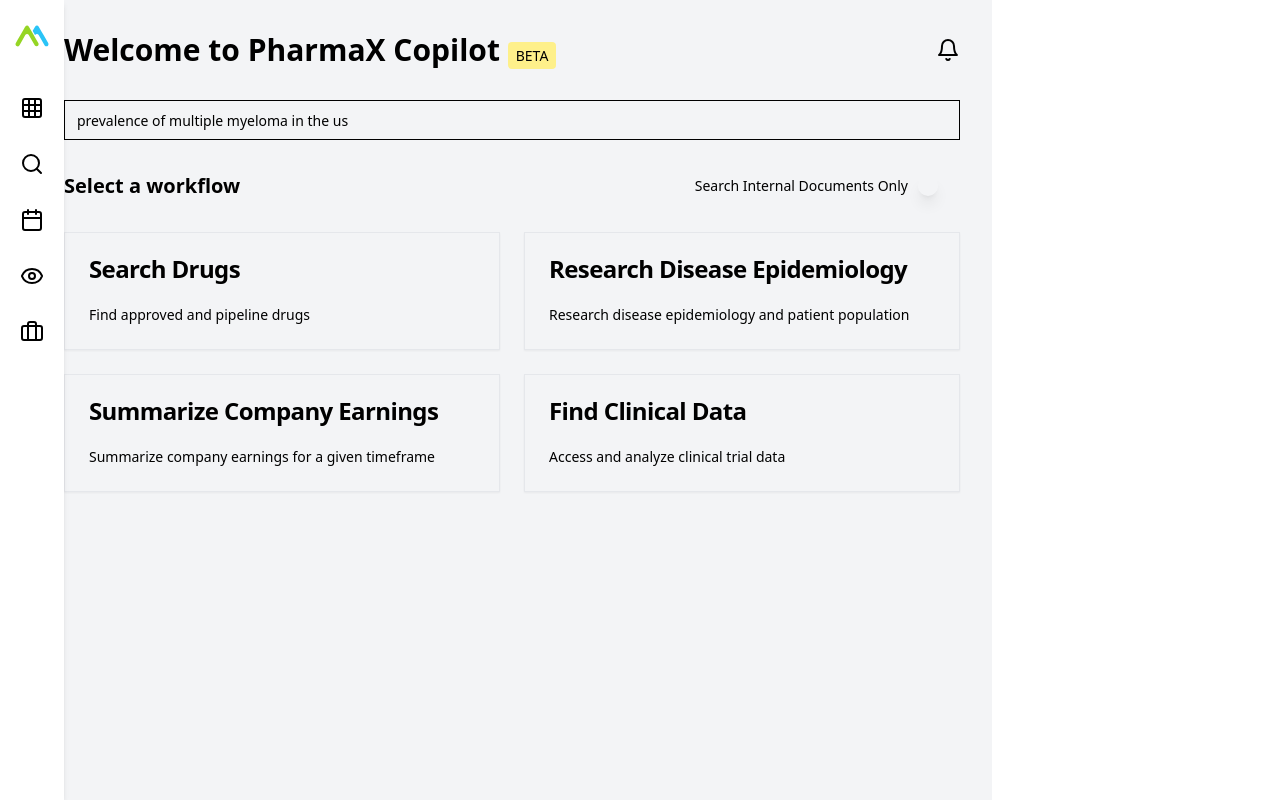
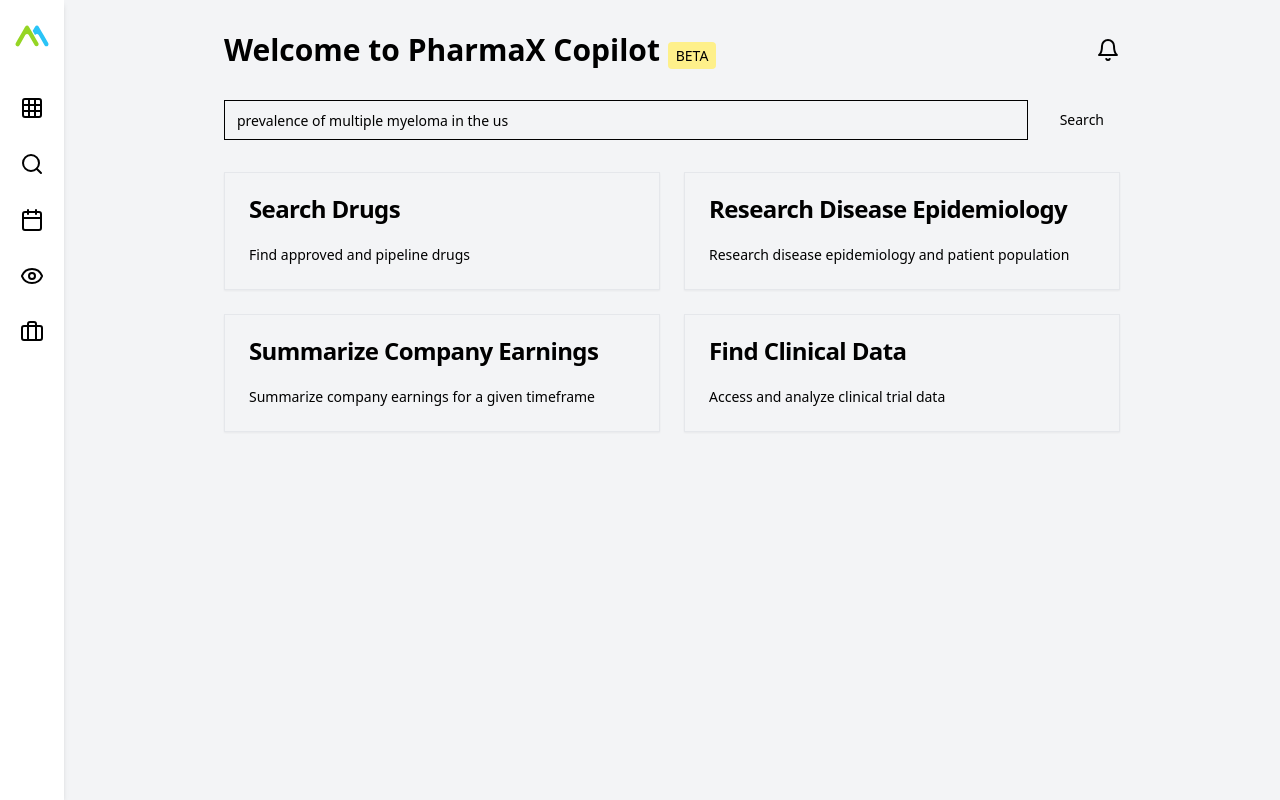
Before and after one commit to IEBS18/mgts, a React (Vite) app in the folder client/: page / in a window 1280 px wide. Shown: the top 800 px of the page. Built offline with nearby package versions, Linux system fonts and the light colour scheme.

Commit message:
Layout, DashBoaed

```diff
--- a/client/src/App.jsx
+++ b/client/src/App.jsx
@@ -2,13 +2,15 @@
 import Dashboard from './components/DashBoard'
 import SearchResults from './components/SearchResults'
 import AdvancedSearch from './components/AdvancedSearch'
-
+import Layout from './pages/Layout'
 const App = () => {
   return (
     <div>
-      <Dashboard />
-      <SearchResults />
-      <AdvancedSearch />
+      <Layout>
+        <Dashboard />
+        {/* <SearchResults /> */}
+        {/* <AdvancedSearch /> */}
+      </Layout>
     </div>
   )
 }
--- a/client/src/Layout.jsx
+++ /dev/null
@@ -1,18 +0,0 @@
-import React from 'react'
-import Sidebar from './components/Sidebar'
-
-function Layout({children}) {
-  return (
-    <div className='flex h-screen'>
-        <div className='fixed top-0 left-0'>
-            <Sidebar />
-        </div>
-        <div className='ml-8'>
-            {children}
-        </div>
-
-    </div>
-  )
-}
-
-export default Layout
--- a/client/src/components/DashBoard.jsx
+++ b/client/src/components/DashBoard.jsx
@@ -1,11 +1,70 @@
-import React from 'react'
-import { Bell, Search } from 'lucide-react'
+// import React, { useState } from 'react'
+// import { Bell, Search } from 'lucide-react'
+// import { Card, CardContent, CardDescription, CardHeader, CardTitle } from "@/components/ui/card"
+// import { Input } from "@/components/ui/input"
+// import { Switch } from "@/components/ui/switch"
+
+
+// export default function Dashboard() {
+//   const workflows = [
+//     { title: "Search Drugs", description: "Find approved and pipeline drugs" },
+//     { title: "Research Disease Epidemiology", description: "Research disease epidemiology and patient population" },
+//     { title: "Summarize Company Earnings", description: "Summarize company earnings for a given timeframe" },
+//     { title: "Find Clinical Data", description: "Access and analyze clinical trial data" },
+//   ]
+
+//   const [query,setQuery] = useState("");
+//   const [data, setData] = useState(null);
+
+//   return (
+//     <div className="flex h-screen bg-gray-100">
+//       {/* Main Content */}
+//       <main className="flex-1 p-8">
+//         <div className="max-w-4xl mx-auto">
+//           <header className="flex justify-between items-center mb-8">
+//             <h1 className="text-3xl font-bold">Welcome to PharmaX Copilot <span className="text-sm font-normal bg-yellow-200 px-2 py-1 rounded">BETA</span></h1>
+//             <Bell className="h-6 w-6" />
+//           </header>
+
+//           <div className="mb-8">
+//             <Input type="text" placeholder="prevalence of multiple myeloma in the us" className="w-full" value={query} />
+//           </div>
+
+//           {/* <div className="flex items-center justify-between mb-8">
+//             <h2 className="text-xl font-semibold">Select a workflow</h2>
+//             <div className="flex items-center">
+//               <span className="mr-2 text-sm">Search Internal Documents Only</span>
+//               <Switch />
+//             </div>
+//           </div> */}
+
+//           <div className="grid grid-cols-1 md:grid-cols-2 gap-6">
+//             {workflows.map((workflow, index) => (
+//               <Card key={index}>
+//                 <CardHeader>
+//                   <CardTitle>{workflow.title}</CardTitle>
+//                 </CardHeader>
+//                 <CardContent>
+//                   <CardDescription>{workflow.description}</CardDescription>
+//                 </CardContent>
+//               </Card>
+//             ))}
+//           </div>
+//         </div>
+//         {/* <SearchResults /> */}
+//       </main>
+
+//     </div>
+//   )
+// }
+
+
+
+import React, { useState } from 'react'
+import { Bell } from 'lucide-react'
 import { Card, CardContent, CardDescription, CardHeader, CardTitle } from "@/components/ui/card"
 import { Input } from "@/components/ui/input"
-import { Switch } from "@/components/ui/switch"
-import Sidebar from './Sidebar'
-import SearchResults from './SearchResults'
-
+import { Button } from "@/components/ui/button"
 
 export default function Dashboard() {
   const workflows = [
@@ -15,11 +74,29 @@
     { title: "Find Clinical Data", description: "Access and analyze clinical trial data" },
   ]
 
+  const [query, setQuery] = useState("");  // State for storing input value
+  const [data, setData] = useState(null);  // State for storing response data
+
+  // Function to handle the POST request
+  const handleSearch = async () => {
+    try {
+      const response = await fetch('http://localhost:5000/search', {
+        method: 'POST',
+        headers: {
+          'Content-Type': 'application/json',
+        },
+        body: JSON.stringify({ query }),  // Send the query as the POST body
+      });
+
+      const result = await response.json();
+      setData(result);  // Update the data state with the response
+    } catch (error) {
+      console.error('Error making POST request:', error);
+    }
+  }
+
   return (
     <div className="flex h-screen bg-gray-100">
-      {/* Sidebar */}
-{/*
-        <Sidebar /> */}
       {/* Main Content */}
       <main className="flex-1 p-8">
         <div className="max-w-4xl mx-auto">
@@ -28,16 +105,18 @@
             <Bell className="h-6 w-6" />
           </header>
 
-          <div className="mb-8">
-            <Input type="text" placeholder="prevalence of multiple myeloma in the us" className="w-full" />
-          </div>
+          <div className="mb-8 flex">
+            {/* Input field with onChange handler */}
+            <Input
+              type="text"
+              placeholder="prevalence of multiple myeloma in the us"
+              className="w-full mr-2"
+              value={query}
+              onChange={(e) => setQuery(e.target.value)}  // Update query state
+            />
 
-          <div className="flex items-center justify-between mb-8">
-            <h2 className="text-xl font-semibold">Select a workflow</h2>
-            <div className="flex items-center">
-              <span className="mr-2 text-sm">Search Internal Documents Only</span>
-              <Switch />
-            </div>
+            {/* Button to trigger POST request */}
+            <Button variant="secondary" onClick={handleSearch} className="ml-2">Search</Button>
           </div>
 
           <div className="grid grid-cols-1 md:grid-cols-2 gap-6">
@@ -52,10 +131,16 @@
               </Card>
             ))}
           </div>
+
+          {/* Display the response data if available */}
+          {data && (
+            <div className="mt-8">
+              <h2 className="text-xl font-semibold">Search Results:</h2>
+              <pre>{JSON.stringify(data, null, 2)}</pre>
+            </div>
+          )}
         </div>
-        {/* <SearchResults /> */}
       </main>
-
     </div>
   )
 }
--- a/client/src/components/Sidebar.jsx
+++ b/client/src/components/Sidebar.jsx
@@ -1,12 +1,36 @@
+// import React from 'react'
+// import { Search, Grid, Calendar, Eye, Briefcase} from 'lucide-react'
+// import { Button } from "@/components/ui/button"
+// import insimine from "@/assets/Insimine.svg"
+// const Sidebar = () => {
+//   return (
+//     <aside className="w-16 bg-white shadow-md sticky top-0 h-screen">
+//     <div className="flex flex-col items-center py-4">
+//       <div className="w-10 h-10 bg-white-200 rounded-full mb-8"><img src={insimine} alt='insime logo' /></div>
+//       <Button variant="ghost" size="icon" className="mb-4"><Grid className="h-6 w-6" /></Button>
+//       <Button variant="ghost" size="icon" className="mb-4"><Search className="h-6 w-6" /></Button>
+//       <Button variant="ghost" size="icon" className="mb-4"><Calendar className="h-6 w-6" /></Button>
+//       <Button variant="ghost" size="icon" className="mb-4"><Eye className="h-6 w-6" /></Button>
+//       <Button variant="ghost" size="icon" className="mb-4"><Briefcase className="h-6 w-6" /></Button>
+//     </div>
+//   </aside>
+//   )
+// }
+
+// export default Sidebar
+
 import React from 'react'
 import { Search, Grid, Calendar, Eye, Briefcase} from 'lucide-react'
 import { Button } from "@/components/ui/button"
 import insimine from "@/assets/Insimine.svg"
+
 const Sidebar = () => {
   return (
     <aside className="w-16 bg-white shadow-md sticky top-0 h-screen">
       <div className="flex flex-col items-center py-4">
-      <div className="w-10 h-10 bg-white-200 rounded-full mb-8"><img src={insimine} alt='insime logo' /></div>
+        <div className="w-10 h-10 bg-white-200 rounded-full mb-8">
+          <img src={insimine} alt='insimine logo' />
+        </div>
         <Button variant="ghost" size="icon" className="mb-4"><Grid className="h-6 w-6" /></Button>
         <Button variant="ghost" size="icon" className="mb-4"><Search className="h-6 w-6" /></Button>
         <Button variant="ghost" size="icon" className="mb-4"><Calendar className="h-6 w-6" /></Button>
--- a/client/src/main.jsx
+++ b/client/src/main.jsx
@@ -2,12 +2,10 @@
 import { createRoot } from 'react-dom/client'
 import App from './App.jsx'
 import './index.css'
-import Layout from './Layout.jsx'
+
 
 createRoot(document.getElementById('root')).render(
   <StrictMode>
-    <Layout>
       <App />
-    </Layout>
   </StrictMode>,
 )
--- /dev/null
+++ b/client/src/pages/Layout.jsx
@@ -0,0 +1,15 @@
+import React from 'react'
+import Sidebar from '@/components/Sidebar'
+
+const Layout = ({ children }) => {
+  return (
+    <div className="flex h-screen">
+      <Sidebar />
+      <div className="flex-1 overflow-y-auto">
+        {children}
+      </div>
+    </div>
+  )
+}
+
+export default Layout
```
Lines whose indentation alone changed are shown as unchanged.
